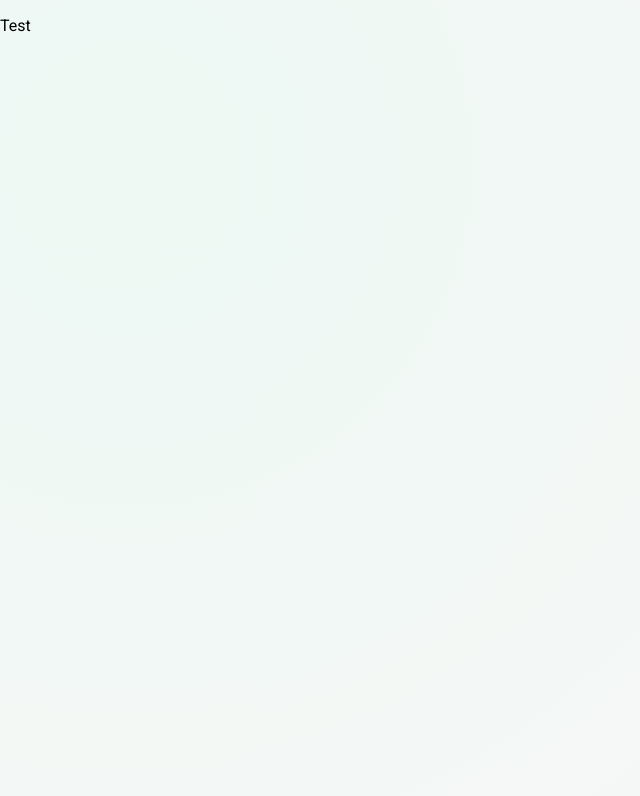
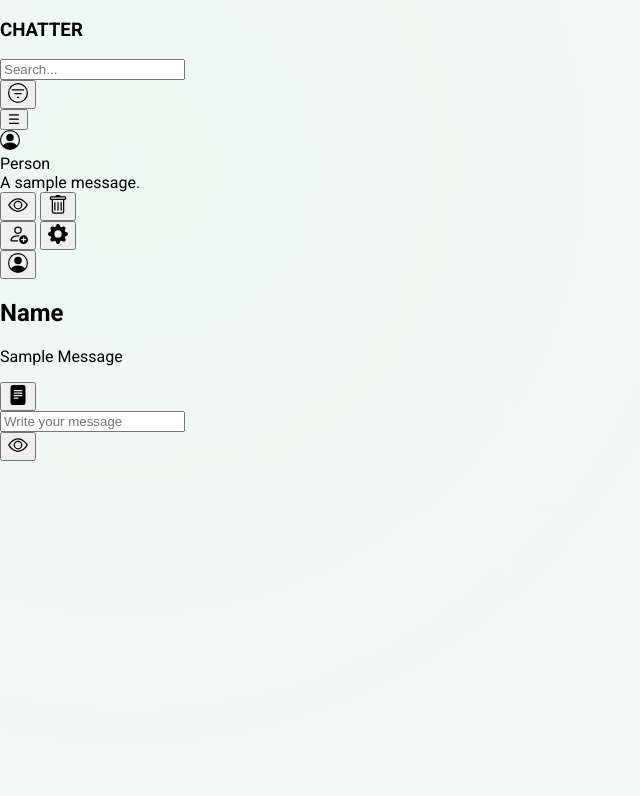
Before and after one commit to RaresStefea/chatter, a plain HTML site: page index.html in a window 1280 px wide. Shown: the whole page, without its empty margins (0-640 px from the left). Drawn offline with Linux system fonts and the light colour scheme.

Commit message:
Created HTML skeleton.

```diff
--- a/index.html
+++ b/index.html
@@ -10,6 +10,126 @@
     <title> Chatter</title>
 </head>
 <body>
-    <p>Test</p>
+   <aside class="left-side-area">
+
+    <section class="app-title">
+        <h1> CHATTER </h1>
+    </section>
+
+
+    <section class="search-section">
+
+        <section class="search-bar-wrapper">
+            <input type="text" class="search-bar" placeholder="Search...">
+        </section>
+
+        <button class="filter-button-wrapper">
+          <img src="./media/icons/filter-circle.svg" alt="" aria-hidden="true" width="20" height="20">
+        </button>
+
+    </section>
+
+
+    <section class="messages-section">
+        <section class="message-wrapper">
+
+            <button class="sidebar-toggle" aria-label="Open conversations list" aria-expanded="false">
+                ☰
+            </button>
+
+            <section class="person-logo-wrapper">
+                <img src="./media/icons/person-circle.svg" alt="" aria-hidden="true" width="20" height="20">
+            </section>
+
+            <section class="message-information-wrapper">
+
+                <section class="name-wrapper">
+                    <span class="name">
+                        Person
+                    </span>
+                </section>
+
+                <section class="message-wrapper">
+
+                    <span class="message">
+                        A sample message.
+                    </span>
+
+                </section>
+            </section>
+
+            <section class="message-options-wrapper">
+
+                <button class="hide-wrapper">
+                    <img src="./media/icons/eye.svg" alt="" aria-hidden="true" width="20" height="20">
+                </button>
+
+                <button class="delete-wrapper">
+                    <img src="./media/icons/trash.svg" alt="" aria-hidden="true" width="20" height="20">
+
+                </button>
+            </section>
+        </section>
+    </section>
+
+
+    <section class="options-section">
+
+        <button class="add-wrapper">
+            <img src="./media/icons/person-add.svg" alt="" aria-hidden="true" width="20" height="20">
+        </button>
+
+        <button class="settings-wrapper">
+            <img src="./media/icons/gear-fill.svg" alt="" aria-hidden="true" width="20" height="20">
+
+        </button>
+
+    </section>
+   </aside>
+
+
+
+
+
+   <main class="right-side-area">
+        <nav class="convo-information">
+
+            <button class="person-logo-wrapper">
+                 <img src="./media/icons/person-circle.svg" alt="" aria-hidden="true" width="20" height="20">
+            </button>
+
+            <section class="person-name">
+                <h2>Name</h2>
+            </section>
+
+        </nav>
+
+
+        <section class="sent-messages-wrapper">
+
+            <section class="message-box">
+                <p>Sample Message</p>
+
+            </section>
+        </section>
+
+
+        <section class="message-bar-wrapper">
+
+            <button class="document-wrapper">
+                <img src="./media/icons/file-text-fill.svg" alt="" aria-hidden="true" width="20" height="20">
+            </button>
+
+            <section class="message-input-wrapper">
+                <input type="text" placeholder="Write your message">
+            </section>
+
+            <button class="send-wrapper">
+             <img src="./media/icons/eye.svg" alt="" aria-hidden="true" width="20" height="20">
+            </button>
+
+        </section>
+    </main>
+
 </body>
 </html>
```
Also changed, not shown: media/icons/eye.svg (added), media/icons/file-text-fill.svg (added), media/icons/filter-circle.svg (added), media/icons/gear-fill.svg (added), media/icons/person-add.svg (added), media/icons/person-circle.svg (added), media/icons/trash.svg (added), styling/aside.css (added), styling/main.css (added).
